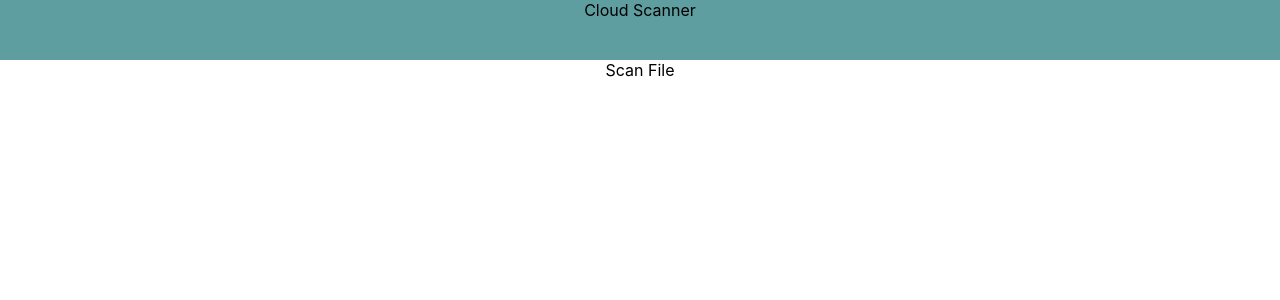
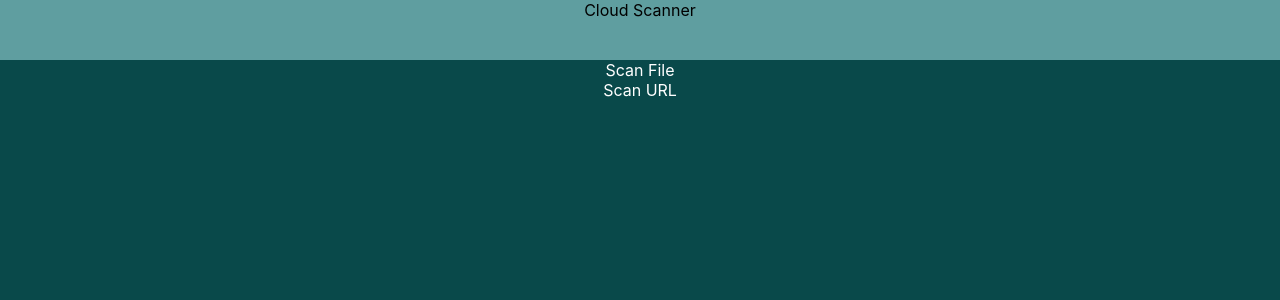
Before and after one commit to samiylo/CoLab, a React (Create React App) app in the folder weatherio/: page / in a window 1280 px wide. Shown: the top 300 px of the page. Built offline with nearby package versions, Linux system fonts and the light colour scheme.

Commit message:
create Menu Items

```diff
--- a/weatherio/src/App.js
+++ b/weatherio/src/App.js
@@ -1,13 +1,13 @@
 import React from 'react';
-import ScanFile from './components/ScanFile'
 import Nav from './containers/NavBar'
+import MainBody from './containers/MainBody'
 import './App.css';
 
 function App() {
   return (
     <div className="App">
       <Nav />
-      <ScanFile />
+      <MainBody />
     </div>
   );
 }
--- a/weatherio/src/components/ScanFile.js
+++ b/weatherio/src/components/ScanFile.js
@@ -3,7 +3,7 @@ import React, { Component } from 'react'
 export default class ScanFile extends Component {
     render() {
         return (
-            <div>
+            <div className="ScanFile">
                 Scan File
             </div>
         )
--- /dev/null
+++ b/weatherio/src/containers/MainBody.js
@@ -0,0 +1,14 @@
+import React, { Component } from 'react'
+import ScanFile from '../components/ScanFile';
+import ScanUrl from './ScanUrl'
+
+export default class MainBody extends Component {
+    render() {
+        return (
+            <div className="MainBody">
+                <ScanFile />
+                <ScanUrl />
+            </div>
+        )
+    }
+}
--- /dev/null
+++ b/weatherio/src/containers/ScanUrl.js
@@ -0,0 +1,11 @@
+import React, { Component } from 'react'
+
+export default class ScanUrl extends Component {
+    render() {
+        return (
+            <div className="ScanUrl">
+                Scan URL
+            </div>
+        )
+    }
+}
--- a/weatherio/src/index.css
+++ b/weatherio/src/index.css
@@ -16,3 +16,9 @@ code {
   background-color: cadetblue;
   height: 60px;
 }
+
+.MainBody {
+  background-color: #09494a;
+  height: 800px;
+  color: white;
+}
```
